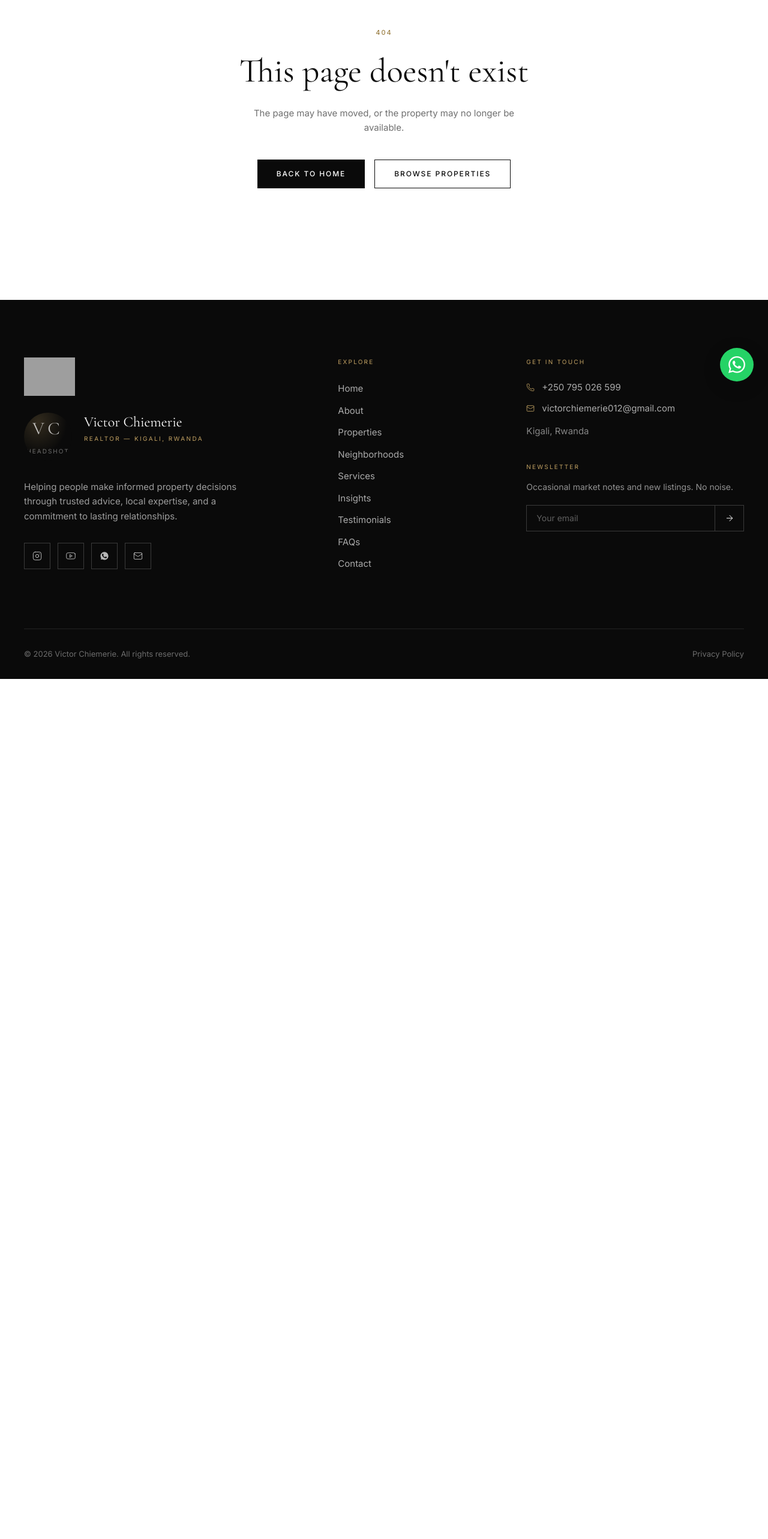
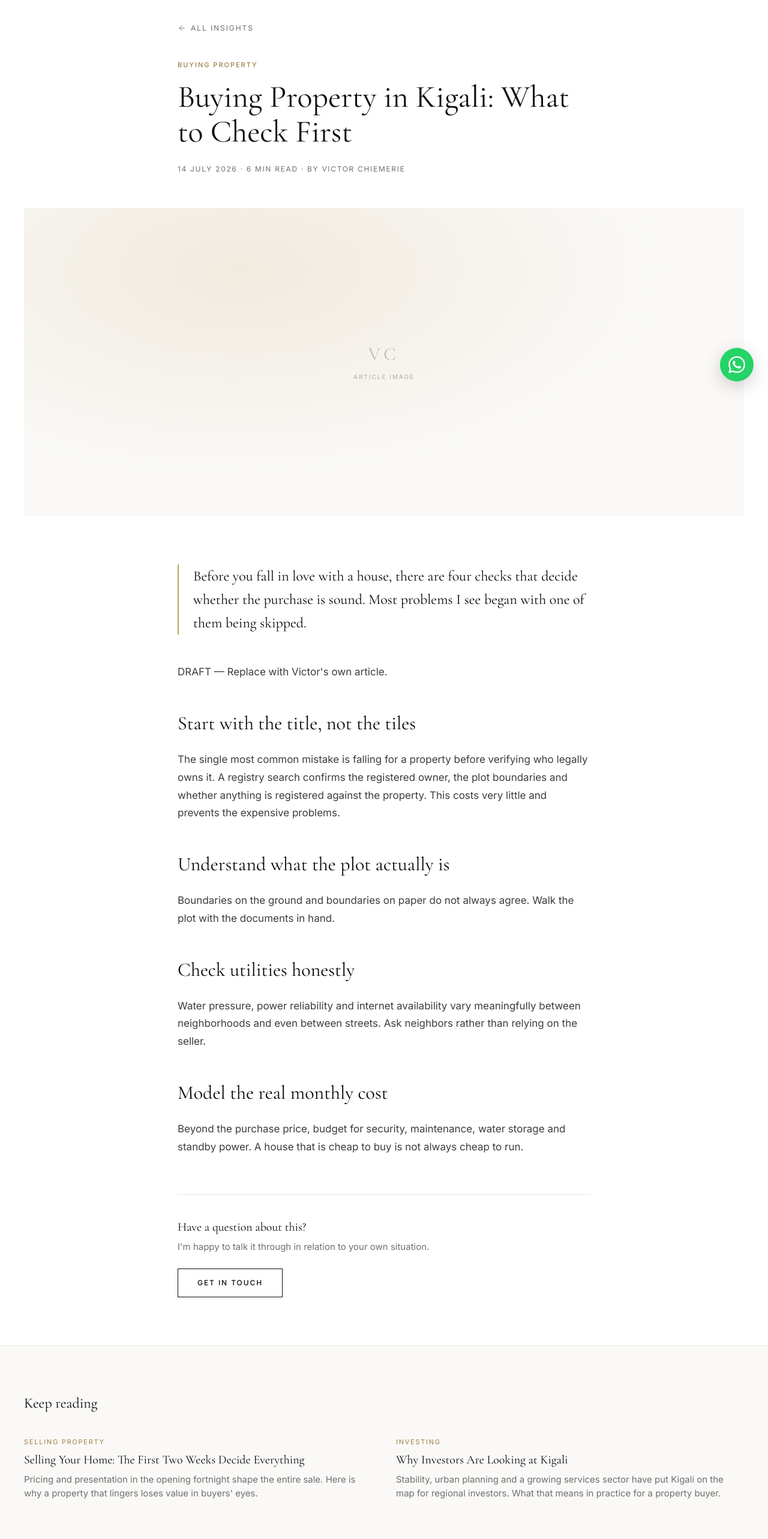
Before and after one commit to EucTech/victor-portfolio, a Next.js app: page /insights/buying-property-in-kigali-what-to-check-first in a window 1280 px wide. Before the commit this address had no page. Shown: the part 140-2706 px from the top of the page at 60% size. Before the commit the page ends 1272 px from the top, so only its background shows below. Built offline with nearby package versions, Linux system fonts and the light colour scheme; grey boxes are pictures that could not be loaded.

Commit message:
Add insight detail page

```diff
--- /dev/null
+++ b/src/app/insights/[slug]/page.tsx
@@ -0,0 +1,164 @@
+import Link from "next/link";
+import { notFound } from "next/navigation";
+import { ArrowLeft } from "lucide-react";
+import { Container } from "@/components/ui/container";
+import { Media } from "@/components/ui/media";
+import { ButtonLink } from "@/components/ui/button";
+import { CtaBand } from "@/components/cta-band";
+import { insights, getInsight } from "@/data/insights";
+import { site } from "@/data/site";
+import { formatDate } from "@/lib/utils";
+import { pageMeta, JsonLd, breadcrumbSchema } from "@/lib/seo";
+
+export function generateStaticParams() {
+  return insights.map((i) => ({ slug: i.slug }));
+}
+
+export async function generateMetadata({
+  params,
+}: {
+  params: Promise<{ slug: string }>;
+}) {
+  const { slug } = await params;
+  const post = getInsight(slug);
+  if (!post) return pageMeta({ title: "Article not found", description: "" });
+
+  return pageMeta({
+    title: post.title,
+    description: post.excerpt,
+    path: `/insights/${post.slug}`,
+    image: post.image,
+    type: "article",
+    publishedTime: post.date,
+  });
+}
+
+export default async function InsightPage({
+  params,
+}: {
+  params: Promise<{ slug: string }>;
+}) {
+  const { slug } = await params;
+  const post = getInsight(slug);
+  if (!post) notFound();
+
+  const more = insights.filter((i) => i.slug !== post.slug).slice(0, 2);
+
+  const articleSchema = {
+    "@context": "https://schema.org",
+    "@type": "Article",
+    headline: post.title,
+    description: post.excerpt,
+    datePublished: post.date,
+    dateModified: post.date,
+    author: { "@type": "Person", name: site.name, url: `${site.url}/about` },
+    publisher: { "@type": "Organization", name: site.name, url: site.url },
+    mainEntityOfPage: `${site.url}/insights/${post.slug}`,
+    articleSection: post.category,
+  };
+
+  return (
+    <>
+      <article>
+        <Container size="narrow">
+          <div className="pt-36 md:pt-44">
+            <Link
+              href="/insights"
+              className="inline-flex items-center gap-2 text-[0.75rem] uppercase tracking-[0.16em] text-muted transition-colors hover:text-ink"
+            >
+              <ArrowLeft className="size-3.5" strokeWidth={1.5} />
+              All insights
+            </Link>
+
+            <p className="label mt-10">{post.category}</p>
+            <h1 className="mt-4 font-display text-[1.875rem] leading-[1.12] text-ink sm:text-[2.25rem] md:text-[3.25rem]">
+              {post.title}
+            </h1>
+            <p className="mt-6 text-[0.75rem] uppercase tracking-[0.14em] text-muted">
+              {formatDate(post.date)} · {post.readMinutes} min read · By {site.name}
+            </p>
+          </div>
+        </Container>
+
+        <Container size="wide">
+          <Media
+            src={post.image}
+            alt={post.title}
+            label="Article image"
+            priority
+            className="mt-14 aspect-[21/9] w-full"
+            sizes="100vw"
+          />
+        </Container>
+
+        <Container size="narrow">
+          <div className="py-16 md:py-20">
+            <p className="border-l-2 border-gold pl-6 font-display text-xl leading-relaxed text-ink md:text-2xl">
+              {post.excerpt}
+            </p>
+
+            <div className="mt-12 space-y-6">
+              {post.body.map((block, i) =>
+                block.startsWith("## ") ? (
+                  <h2
+                    key={i}
+                    className="pt-6 font-display text-[1.625rem] leading-snug text-ink md:text-[2rem]"
+                  >
+                    {block.replace("## ", "")}
+                  </h2>
+                ) : (
+                  <p key={i} className="text-[1.0625rem] leading-[1.75] text-ink-soft">
+                    {block}
+                  </p>
+                ),
+              )}
+            </div>
+
+            <div className="mt-16 border-t border-line pt-10">
+              <p className="font-display text-xl text-ink">
+                Have a question about this?
+              </p>
+              <p className="mt-2 text-[0.9375rem] text-muted">
+                I&apos;m happy to talk it through in relation to your own situation.
+              </p>
+              <ButtonLink href="/contact" variant="outline" className="mt-6">
+                Get in Touch
+              </ButtonLink>
+            </div>
+          </div>
+        </Container>
+      </article>
+
+      {more.length ? (
+        <section className="border-t border-line bg-cream py-20">
+          <Container size="wide">
+            <h2 className="font-display text-2xl text-ink">Keep reading</h2>
+            <div className="mt-10 grid gap-10 md:grid-cols-2">
+              {more.map((m) => (
+                <Link key={m.slug} href={`/insights/${m.slug}`} className="group block">
+                  <p className="text-[0.6875rem] uppercase tracking-[0.16em] text-gold-deep">
+                    {m.category}
+                  </p>
+                  <h3 className="mt-2 font-display text-xl text-ink transition-colors group-hover:text-gold-deep">
+                    {m.title}
+                  </h3>
+                  <p className="mt-2 text-[0.9375rem] text-muted">{m.excerpt}</p>
+                </Link>
+              ))}
+            </div>
+          </Container>
+        </section>
+      ) : null}
+
+      <CtaBand />
+      <JsonLd data={articleSchema} />
+      <JsonLd
+        data={breadcrumbSchema([
+          { name: "Home", path: "/" },
+          { name: "Insights", path: "/insights" },
+          { name: post.title, path: `/insights/${post.slug}` },
+        ])}
+      />
+    </>
+  );
+}
```
